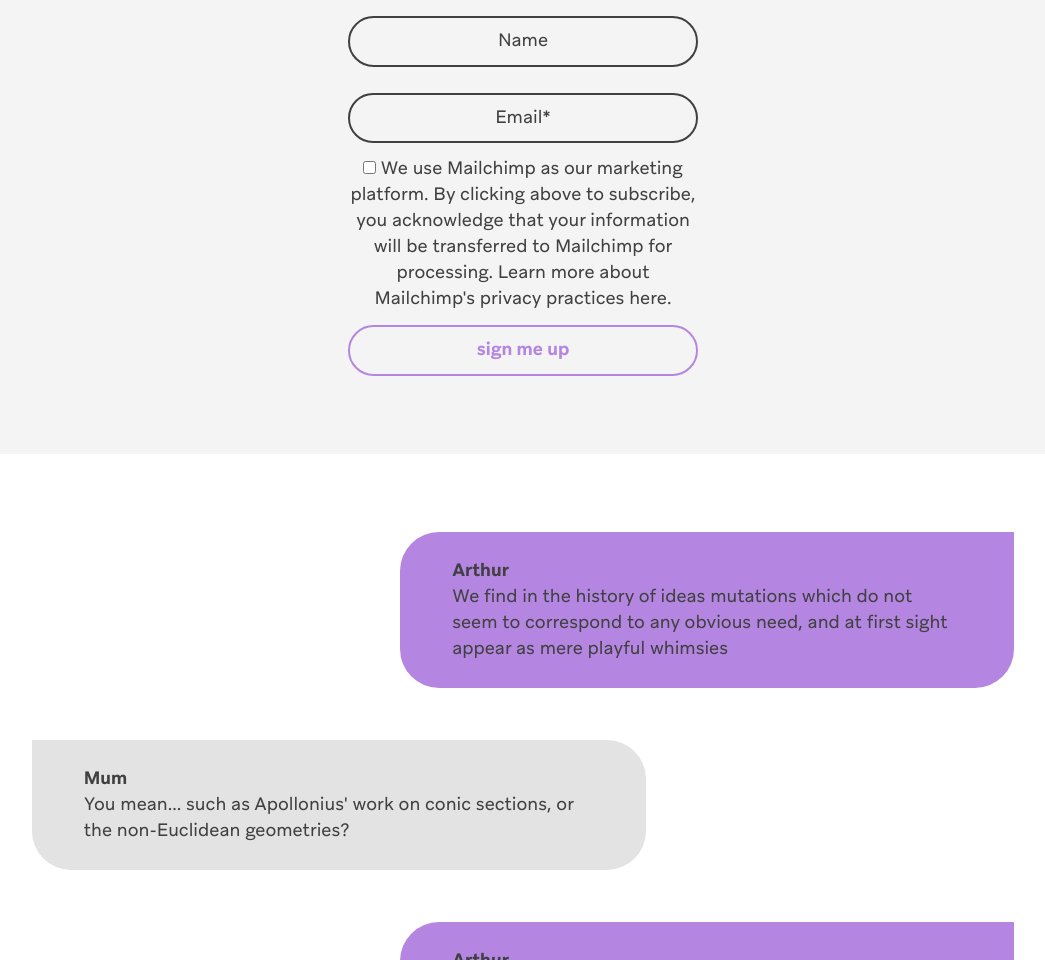
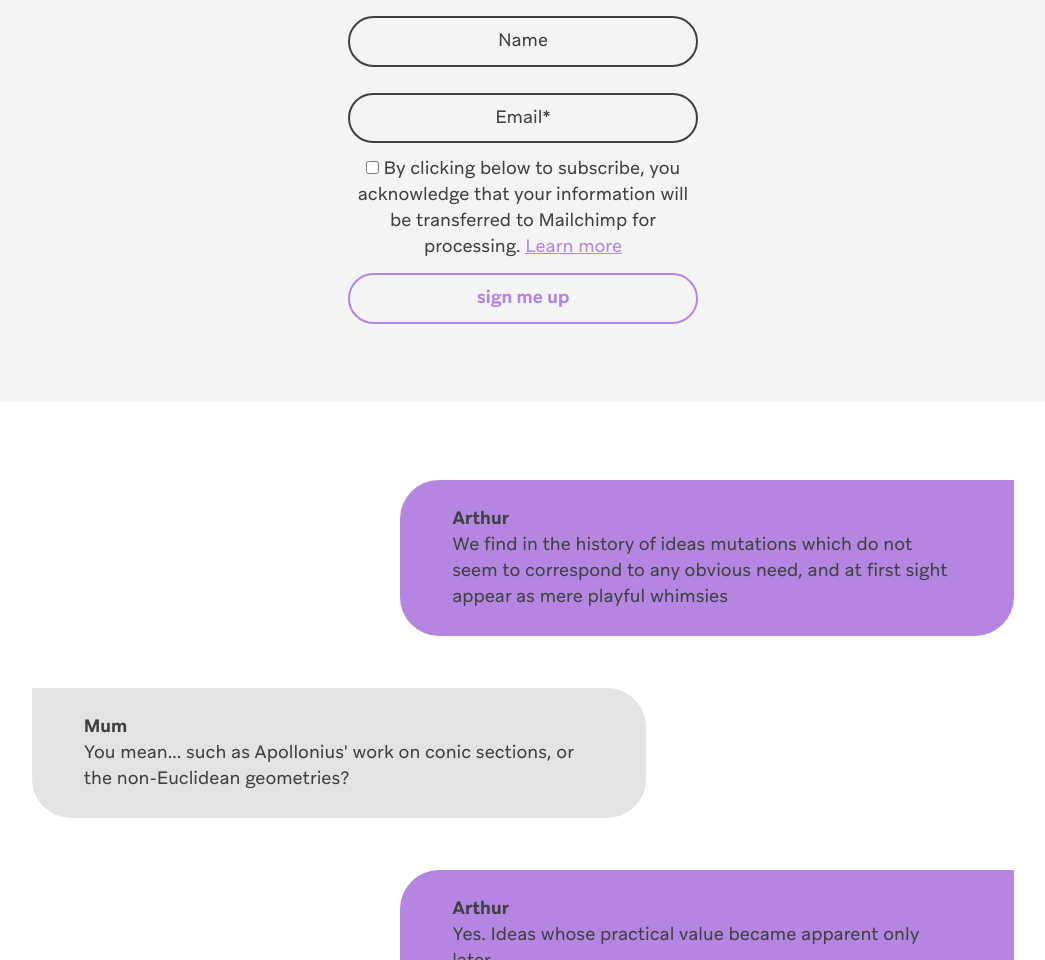
Before and after one commit to curiousways/back-chat, a website: page index.html in a window 1280 px wide. Shown: the part 813-1773 px from the top of the page, without its empty margins (117-1162 px from the left). Drawn offline with nearby package versions, Linux system fonts and the light colour scheme.

Commit message:
feat: form link

```diff
--- a/assets/scss/base/typography.scss
+++ b/assets/scss/base/typography.scss
@@ -35,3 +35,7 @@ p {
 		margin-bottom: 0;
 	}
 }
+
+a {
+	color: $primary;
+}
--- a/index.html
+++ b/index.html
@@ -47,7 +47,7 @@
 							</div>
 							<div class="form__row">
 								<input type="checkbox" id="gdpr[]" name="gdpr[]" value="Y" required />
-								<label for="gdpr[]">We use Mailchimp as our marketing platform. By clicking above to subscribe, you acknowledge that your information will be transferred to Mailchimp for processing. Learn more about Mailchimp's privacy practices here.</label>
+								<label for="gdpr[]">By clicking below to subscribe, you acknowledge that your information will be transferred to Mailchimp for processing. <a href="/privacy-policy/">Learn more</a></label>
 							<div class="form__row">
 								<button type="submit">sign me up</button>
 							</div>
```
Also changed, not shown: assets/css/styles.css, 1 other file.
